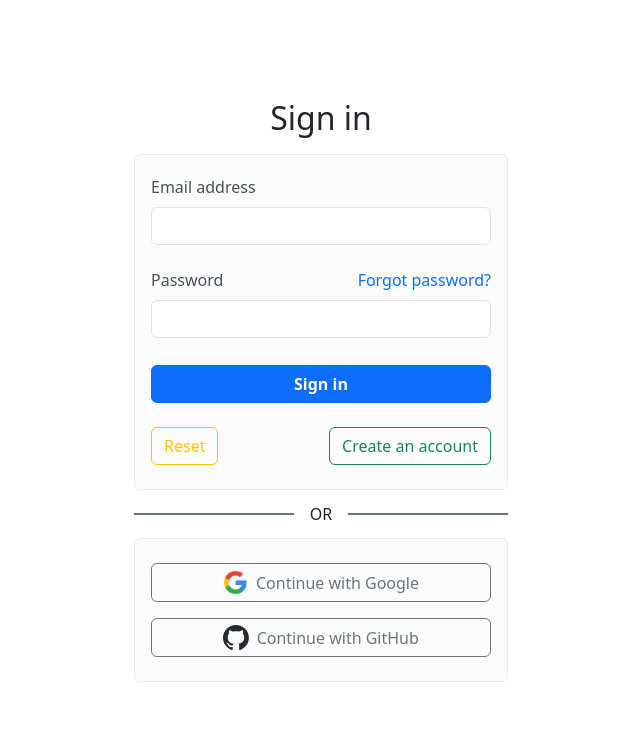
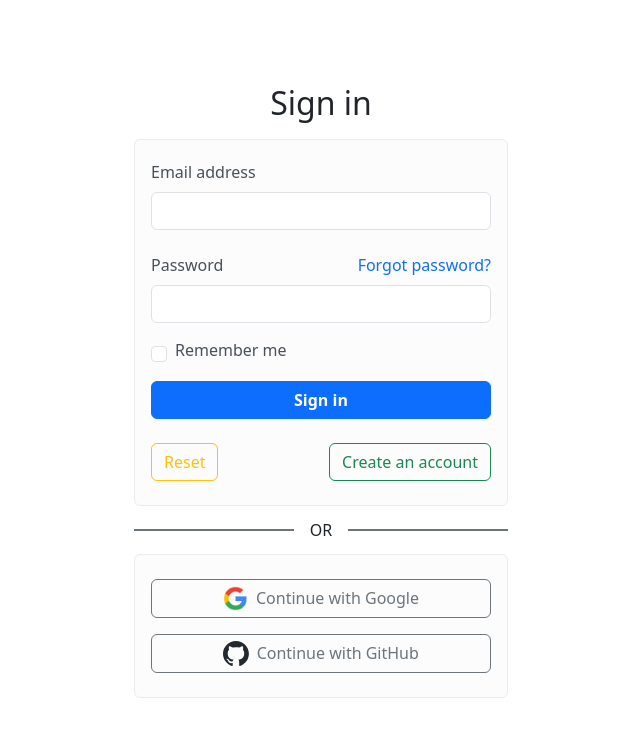
Before and after one commit to kvpark98/kwitter, a React (Vite) app: page /sign-in in a window 1280 px wide. Shown: the top 736 px of the page, without its empty margins (319-959 px from the left). Built offline with nearby package versions, Linux system fonts and the light colour scheme.

Commit message:
setPersistence

```diff
--- a/package.json
+++ b/package.json
@@ -17,6 +17,7 @@
     "react-bootstrap": "^2.9.1",
     "react-dom": "^18.2.0",
     "react-router-dom": "^6.14.2",
+    "react-with-important-style": "^0.2.2",
     "styled-components": "^6.0.7",
     "styled-reset": "^4.5.1"
   },
--- a/src/components/github-btn.tsx
+++ b/src/components/github-btn.tsx
@@ -1,4 +1,8 @@
-import { GithubAuthProvider, signInWithPopup } from "firebase/auth";
+import {
+  GithubAuthProvider,
+  browserSessionPersistence,
+  signInWithPopup,
+} from "firebase/auth";
 import styled from "styled-components";
 import { auth } from "../firebase";
 import { useNavigate } from "react-router-dom";
@@ -20,6 +24,10 @@ export default function GithubButton() {
 
   const onClick = async () => {
     try {
+      // Existing and future Auth states are now persisted in the current
+      // session only. Closing the window would clear any existing state even
+      // if a user forgets to sign out.
+      auth.setPersistence(browserSessionPersistence);
       const provider = new GithubAuthProvider();
       await signInWithPopup(auth, provider);
       navigate("/");
--- a/src/components/google-btn.tsx
+++ b/src/components/google-btn.tsx
@@ -1,4 +1,8 @@
-import { GoogleAuthProvider, signInWithPopup } from "firebase/auth";
+import {
+  GoogleAuthProvider,
+  browserSessionPersistence,
+  signInWithPopup,
+} from "firebase/auth";
 import styled from "styled-components";
 import { auth } from "../firebase";
 import { useNavigate } from "react-router-dom";
@@ -21,6 +25,10 @@ export default function GoogleButton() {
 
   const onClick = async () => {
     try {
+      // Existing and future Auth states are now persisted in the current
+      // session only. Closing the window would clear any existing state even
+      // if a user forgets to sign out.
+      auth.setPersistence(browserSessionPersistence);
       const provider = new GoogleAuthProvider();
       await signInWithPopup(auth, provider);
       navigate("/");
--- a/src/routes/reset-password.tsx
+++ b/src/routes/reset-password.tsx
@@ -193,7 +193,9 @@ export default function ResetPassword() {
       <div className="d-flex justify-content-center align-items-center">
         <Wrapper>
           <div className="w-100 mb-1 d-flex justify-content-center">
-            <h1 className="fs-2">Reset password</h1>
+            <h1 className="fs-2 text-center">
+              Reset password for {auth.currentUser?.displayName}
+            </h1>
           </div>
           {isSignedInWithEmail && (
             <Alert
--- a/src/routes/sign-in-with-email.tsx
+++ b/src/routes/sign-in-with-email.tsx
@@ -1,6 +1,10 @@
 import { useEffect, useState } from "react";
 import { FirebaseError } from "firebase/app";
-import { isSignInWithEmailLink, signInWithEmailLink } from "firebase/auth";
+import {
+  browserSessionPersistence,
+  isSignInWithEmailLink,
+  signInWithEmailLink,
+} from "firebase/auth";
 import { auth } from "../firebase";
 import { Switcher, Wrapper } from "../components/auth-components";
 import { Button, Container } from "react-bootstrap";
@@ -86,6 +90,11 @@ export default function SignInWithEmail() {
 
     try {
       setIsLoading(true);
+
+      // Existing and future Auth states are now persisted in the current
+      // session only. Closing the window would clear any existing state even
+      // if a user forgets to sign out.
+      auth.setPersistence(browserSessionPersistence);
 
       // Sign in with email
       if (isSignInWithEmailLink(auth, window.location.href)) {
--- a/src/routes/sign-in.tsx
+++ b/src/routes/sign-in.tsx
@@ -1,7 +1,11 @@
 import { useEffect, useState } from "react";
 import { Link, useNavigate } from "react-router-dom";
 import { FirebaseError } from "firebase/app";
-import { signInWithEmailAndPassword } from "firebase/auth";
+import {
+  browserLocalPersistence,
+  browserSessionPersistence,
+  signInWithEmailAndPassword,
+} from "firebase/auth";
 import { auth } from "../firebase";
 import { Switcher, Wrapper } from "../components/auth-components";
 import GithubButton from "../components/github-btn";
@@ -20,6 +24,8 @@ export default function SignIn() {
 
   const [isEmail, setIsEmail] = useState(false);
   const [isPassword, setIsPassword] = useState(false);
+
+  const [isRememberMe, setIsRememberMe] = useState(false);
 
   const [isPasswordChanged, setIsPasswordChanged] = useState(
     window.localStorage.getItem("PasswordChanged")
@@ -66,6 +72,11 @@ export default function SignIn() {
       setIsPassword(false);
     }
   };
+
+  const handleRememberMe = () => {
+    setIsRememberMe((current) => !current);
+  };
+  console.log("isRememberMe : " + isRememberMe);
 
   const noSpace = (event: React.KeyboardEvent<HTMLInputElement>) => {
     if (event.code === "Space") {
@@ -116,13 +127,23 @@ export default function SignIn() {
     try {
       setIsLoading(true);
 
-      // Log in
+      // Existing and future Auth states are now persisted in the current
+      // session only. Closing the window would clear any existing state even
+      // if a user forgets to sign out.
+      auth.setPersistence(browserSessionPersistence);
+
+      // Remember Me
+      if (isRememberMe) {
+        auth.setPersistence(browserLocalPersistence);
+      }
+
+      // Sign in
       await signInWithEmailAndPassword(auth, email, password);
 
       setIsVerificationNeeded("");
       setIsPasswordChanged("");
 
-      // Ridirect to the home page
+      // Ridirect
       if (auth.currentUser?.emailVerified === true) {
         setIsverified("yes");
         navigate("/");
@@ -272,6 +293,19 @@ export default function SignIn() {
                   <div className="mt-2 text-danger">{passwordErrorMessage}</div>
                 )}
               </Form.Group>
+              <div style={{ height: "16px" }}>
+                <Form.Check
+                  onClick={handleRememberMe}
+                  type="checkbox"
+                  id="remember-me"
+                  label="Remember me"
+                  className="min-h-0"
+                  style={{ minHeight: "0" }}
+                />
+                {/* <span className="align-middle" aria-label="remember-me">
+                  Remember me
+                </span> */}
+              </div>
               <Button type="submit" className="mt-2 fw-bold">
                 {isLoading ? "Loading..." : "Sign in"}
               </Button>
```
Also changed, not shown: 1 other file (tests, documents, lock files or other folders).
